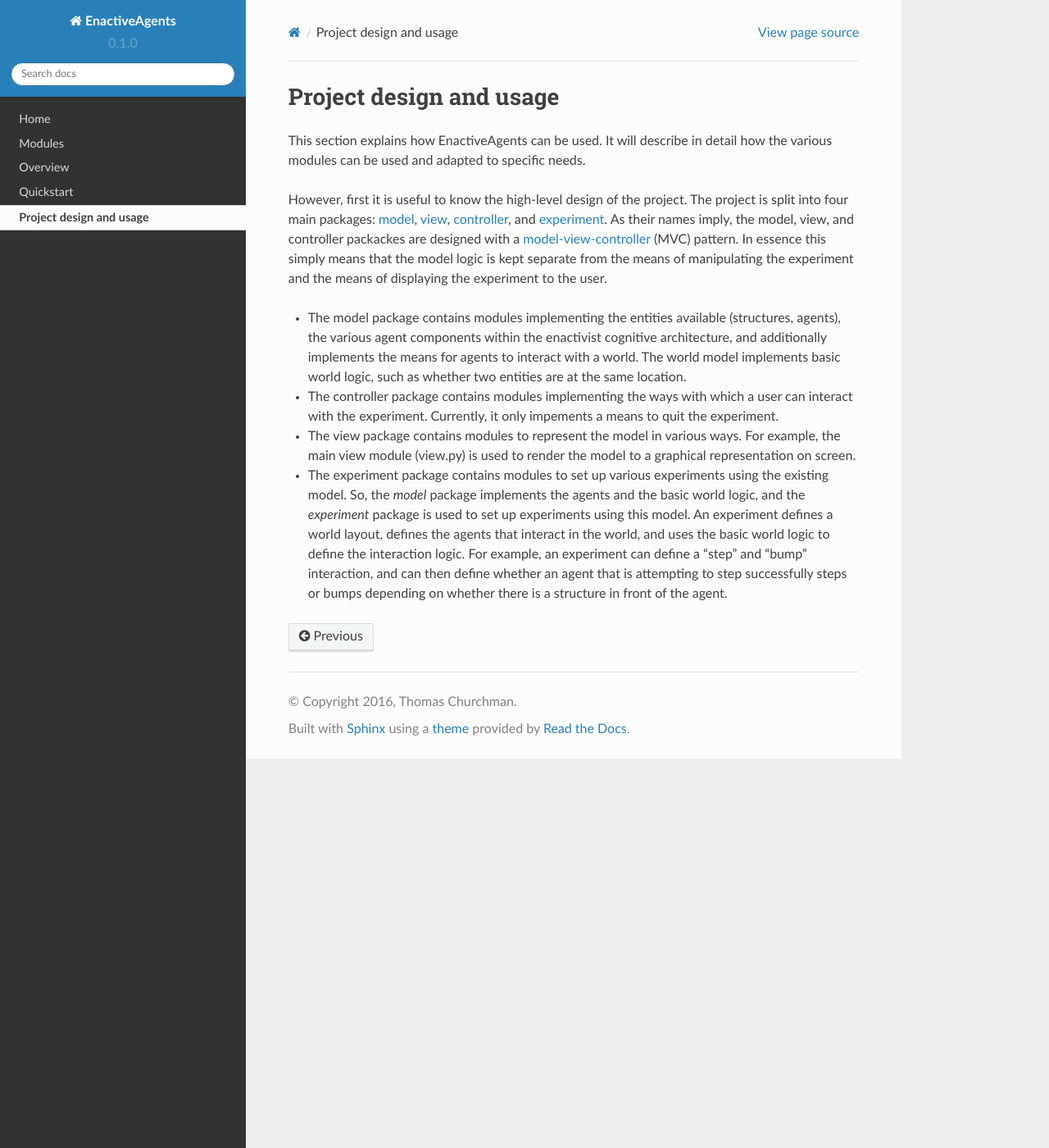
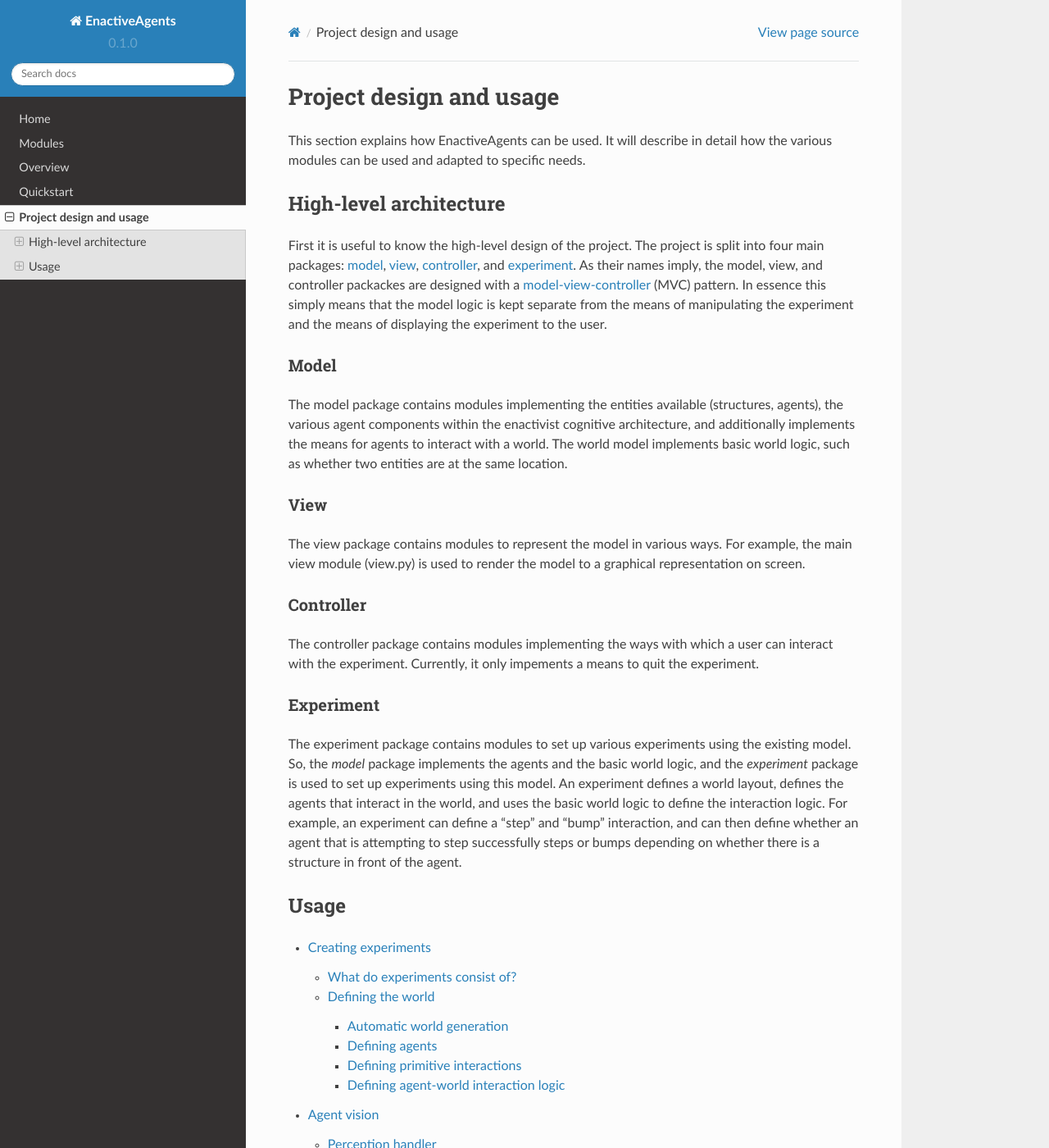
Before and after one commit to Beskhue/enactive-agents, a Sphinx documentation site: the page built from docs/usage.rst, in a window 1280 px wide and 1400 px high. Shown: the whole window at 82% size. Built offline with Sphinx 7.4.7 and the Read the Docs theme 2.0.0, drawn with Linux system fonts in a browser that asks for light colours; pages that are not in the unit, such as notebooks, are missing from menus; some of the changed lines change nothing that is shown.

Commit message:
Add more usage documentation.

```diff
--- /dev/null
+++ b/docs/usage.experiments.rst
@@ -0,0 +1,179 @@
+====================
+Creating experiments
+====================
+One of the most common tasks when using EnactiveAgents is the creation of new experiments.
+When creating a new experiment, you do not change the *model*.
+You simply use the model to define a new simulation.
+
+What do experiments consist of?
+===============================
+Most basically, an experiment consists of a world and a number of agents. In the case of enactive agents, this amounts to four main things each experiment should do:
+
+- define the world layout;
+- define the (types of) agents that are in that world;
+- define the primitive interactions agents can take, and assign these interactions to the agents;
+- define the agent-world interaction logic.
+
+
+Defining the world
+==================
+To define a world, first instantiate the ``World`` class:
+
+::
+
+    world = model.world.World()
+
+In the default model supplied in EnactiveAgents, worlds are rectangular. Set a width and height:
+
+::
+
+    world.set_width(5)
+    world.set_height(6)
+
+Of course, the world only becomes interesting once we add entities (e.g., structures, agents) to the world. For example, to add a wall at the top-left corner we can do the following:
+
+::
+
+    wall = model.structure.Wall()
+    wall.set_position((0,0))
+    world.add_entity(wall)
+
+Adding an agent is straightforward as well:
+
+::
+
+    agent = model.agent.ConstructiveAgent()
+    agent.set_position((2,3))
+    world.add(agent)
+
+Automatic world generation
+--------------------------
+Instead of defining worlds by hand, we can automate the process.
+For example, the :doc:`experiment.experiment` modules defines a ``Experiment`` class with a ``parse_world`` method.
+This method takes as input a list of strings, and optionally a function to map characters in the strings to objects.
+To use it, we create a child of the ``Experiment`` class.
+With the default mapper, the above world could be automatically parsed from the semi-graphic representation:
+
+::
+
+    class Exp1(experiment.Experiment):
+        world_representation = [
+            "w....",
+            ".....",
+            ".....",
+            "..a..",
+            ".....",
+            ".....",
+            ]
+
+        def __init__(self):
+            super(Exp1, self).__init__()
+            world = self.parse_world(world_representation)
+
+Or a more complex world with multiple agents:
+
+::
+
+    class Exp2(experiment.Experiment):
+
+        world_representation = [
+            "wwwwwwwwwwwwwww",
+            "w.....a.......w",
+            "w.wwwwwww.....w",
+            "w.......wwwww.w",
+            "w.wwwww.......w",
+            "w.w....a..w...w",
+            "w.w.wwwww.w...w",
+            "w.w.w...w.ww..w",
+            "w.www.....w...w",
+            "w.....wwwww.a.w",
+            "wwwwwwwwwwwwwww"
+            ]
+
+        def __init__(self):
+            super(Exp2, self).__init__()
+            world = self.parse_world(world_representation)
+
+Defining agents
+---------------
+As we saw before, defining an agent is as simple as making a new instatiation of an agent class and adding the agent to the world:
+
+::
+
+    agent = model.agent.ConstructiveAgent()
+    agent.set_position((2,3))
+    world.add(agent)
+
+However, enactive agents (such as the ``ConstructiveAgent``) require more information to be able to interact with the world.
+In the enactive architecture, agents interact with the world by attempting to perform specific actions and perceive the world through those same interactions.
+For example, an agent might attempt to *step*, but there is a wall in front of the agent. Instead, the agent will *bump*. As such, it attempted to interact *step*, but perceived it actually *bumped*.
+The agents require a list of interactions they can interact, and a list of intrinsic motivations (e.g. agents like stepping and hate bumping).
+How the interactions are set up is discussed later; we now assume these lists already exist.
+
+We extend the code above to:
+
+::
+
+    agent = model.agent.ConstructiveAgent()
+    agent.set_position((2,3))
+    agent.set_primitives(primitives)
+    agent.set_motivation(motivation)
+    world.add(agent)
+
+Different agents in the same world can have different possible interactions and motivations.
+The agents can even be of different types (e.g. a mix of ``ConstructiveAgent`` and ``HomeostaticAgent``).
+
+Defining primitive interactions
+-------------------------------
+A primitive interaction is a single discrete action an agent can take.
+For example, such an action could be *step* or *bump*.
+To define primitives, create instantiations of the PrimitiveInteraction class in the :doc:`model.interaction`:
+
+::
+
+    step = model.interaction.PrimitiveInteraction("Step")
+    bump = model.interaction.PrimitiveInteraction("Bump")
+
+The primitive interaction carries with it a name (here ``Step`` and ``Bump``).
+However, it does not carry any semantics indicating what the primitive represents.
+We need to define the interaction logic seperately.
+
+Defining agent-world interaction logic
+--------------------------------------
+To define agent-world interaction logic, the semantics of primitive interactions are registered to the world.
+The world keeps track of primitive interactions and their logic.
+
+The logic associated with a primitive interaction is a function that manipulates the world, and that returns the primitive interaction the agent actually enacted.
+The functions are stored in the world per agent, as a dictionary mapping primitive interactions to the interaction logic functions.
+Different agents can have different logic for the same primitives.
+
+Once an agent attempts to interact a specific primitive interaction, the world evaluates the associated function.
+
+For example:
+
+::
+
+    class Exp(experiment.Experiment):
+        def __init__(self):
+            # define the world and agent(s)...
+
+            # Define primitives
+            step = model.interaction.PrimitiveInteraction("Step")
+            bump = model.interaction.PrimitiveInteraction("Bump")
+
+            # Define interaction logic for stepping
+            def _step(world, agent, interaction):
+                if world.can_step(agent):
+                    agent.step()
+                    return step
+                else:
+                    return bump
+
+            # Associate the step primitive with the step logic
+            enact_logic = {}
+            enact_logic[step] = _step
+
+            # Associate the logic with an agent
+            world.add_enact_logic(agent, enact_logic)
+
+Here, when an agent attempt to enact *step*, the function checks if the agent is able to take a step. If the agent can step, the agent steps and the function indicates *step* was enacted. Otherwise, the agent does nothing and the function indicates the agent enacted *bump*.
--- a/docs/usage.rst
+++ b/docs/usage.rst
@@ -5,12 +5,29 @@
 This section explains how EnactiveAgents can be used.
 It will describe in detail how the various modules can be used and adapted to specific needs.
 
-However, first it is useful to know the high-level design of the project. The project is split into four main packages: :doc:`model <model>`, :doc:`view <view>`, :doc:`controller <controller>`, and :doc:`experiment <experiment>`. As their names imply, the model, view, and controller packackes are designed with a `model-view-controller <https://en.wikipedia.org/wiki/Model%E2%80%93view%E2%80%93controller>`_ (MVC) pattern. In essence this simply means that the model logic is kept separate from the means of manipulating the experiment and the means of displaying the experiment to the user.
+High-level architecture
+=======================
+First it is useful to know the high-level design of the project. The project is split into four main packages: :doc:`model <model>`, :doc:`view <view>`, :doc:`controller <controller>`, and :doc:`experiment <experiment>`. As their names imply, the model, view, and controller packackes are designed with a `model-view-controller <https://en.wikipedia.org/wiki/Model%E2%80%93view%E2%80%93controller>`_ (MVC) pattern. In essence this simply means that the model logic is kept separate from the means of manipulating the experiment and the means of displaying the experiment to the user.
 
-- The model package contains modules implementing the entities available (structures, agents), the various agent components within the enactivist cognitive architecture, and additionally implements the means for agents to interact with a world. The world model implements basic world logic, such as whether two entities are at the same location.
+Model
+-----
+The model package contains modules implementing the entities available (structures, agents), the various agent components within the enactivist cognitive architecture, and additionally implements the means for agents to interact with a world. The world model implements basic world logic, such as whether two entities are at the same location.
 
-- The controller package contains modules implementing the ways with which a user can interact with the experiment. Currently, it only impements a means to quit the experiment.
+View
+----
+The view package contains modules to represent the model in various ways. For example, the main view module (view.py) is used to render the model to a graphical representation on screen.
 
-- The view package contains modules to represent the model in various ways. For example, the main view module (view.py) is used to render the model to a graphical representation on screen.
+Controller
+----------
+The controller package contains modules implementing the ways with which a user can interact with the experiment. Currently, it only impements a means to quit the experiment.
 
-- The experiment package contains modules to set up various experiments using the existing model. So, the *model* package implements the agents and the basic world logic, and the *experiment* package is used to set up experiments using this model. An experiment defines a world layout, defines the agents that interact in the world, and uses the basic world logic to define the interaction logic. For example, an experiment can define a "step" and "bump" interaction, and can then define whether an agent that is attempting to step successfully steps or bumps depending on whether there is a structure in front of the agent.
+Experiment
+----------
+The experiment package contains modules to set up various experiments using the existing model. So, the *model* package implements the agents and the basic world logic, and the *experiment* package is used to set up experiments using this model. An experiment defines a world layout, defines the agents that interact in the world, and uses the basic world logic to define the interaction logic. For example, an experiment can define a "step" and "bump" interaction, and can then define whether an agent that is attempting to step successfully steps or bumps depending on whether there is a structure in front of the agent.
+
+Usage
+=====
+.. toctree::
+
+    usage.experiments
+    usage.vision
--- /dev/null
+++ b/docs/usage.vision.rst
@@ -0,0 +1,63 @@
+============
+Agent vision
+============
+To handle agents with vision, the basic setup discussed in :doc:`creating experiments <usage.experiments>` must be changed somewhat.
+Firstly, an agent no longer enact only primitives, ``model.interaction.PrimitiveInteraction``, but can also enact primitive interactions combined with a percept, ``model.interaction.PrimitivePerceptionInteraction``.
+These perception interactions are created dynamically during the simulation.
+The main setup change takes place in the in the interaction logic.
+Where before we defined the step logic as:
+
+::
+    def _step(world, agent, interaction):
+        if world.can_step(agent):
+            agent.step()
+            return step
+        else:
+            return bump
+
+we now define it as:
+
+::
+
+    def _step(world, agent, interaction):
+        if world.can_step(agent):
+            agent.step()
+            return model.interaction.PrimitivePerceptionInteraction(step, agent.get_perception(world))
+        else:
+            return model.interaction.PrimitivePerceptionInteraction(bump, agent.get_perception(world))
+
+Additionally, we need to register a :doc:`perception handler <model.perceptionhandler>` to the agent:
+
+::
+
+    agent.set_perception_handler(model.perceptionhandler.BasicPerceptionHandler())
+
+Perception handler
+==================
+A perception handler is an implementation (child) of the class ``PerceptionHandler``.
+It has a method ``perceive`` taking as parameters the agent it is registered to and the current world state.
+It should return some object (such as a string) indicating what the agent's current perception is.
+For example, the following perception handler returns strings such as "w2" to indicate the agent can see a wall at a distance of 2:
+
+::
+
+    class BasicPerceptionHandler(PerceptionHandler):
+        def perceive(self, agent_, world_):
+            for delta in range(0, 10):
+                pos = world.Position(agent_.get_position())
+
+                pos.add(agent_.get_move_delta(delta))
+
+                entities = world_.get_entities_at(pos)
+                for entity in entities:
+                    if entity == agent_:
+                        continue
+                    if isinstance(entity, structure.Wall):
+                        return "w%s" % delta
+                    elif isinstance(entity, structure.Block):
+                        return "b%s" % delta
+
+            return ""
+
+Note that the perception handler can return complex objects (such as instantiations of classes).
+When returning complex objects, be sure that these can be compared for equality. Equal perceptions should return objects that are evaluated to be equal, e.g. by implementing the ``__eq__`` method.
```
